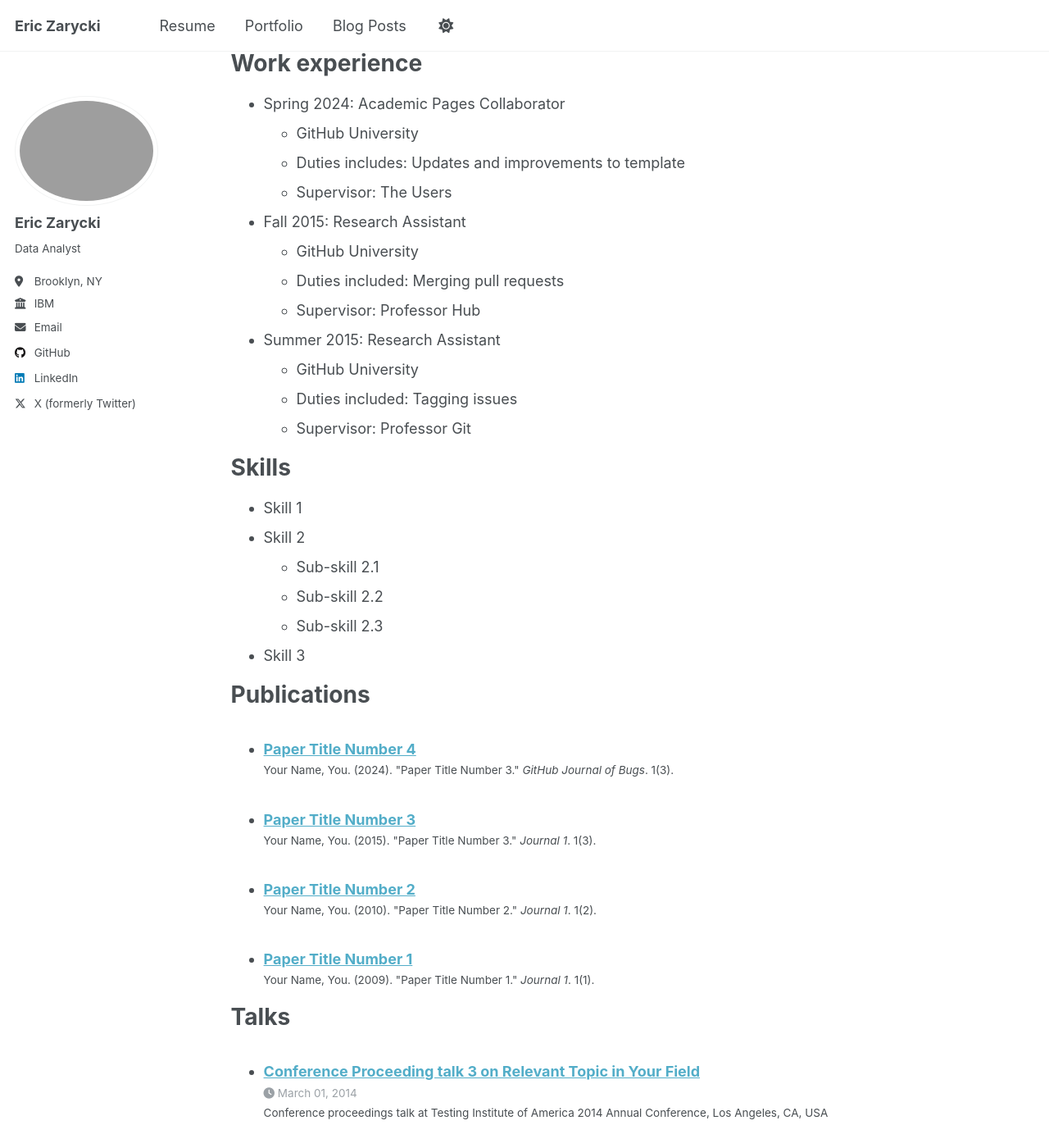
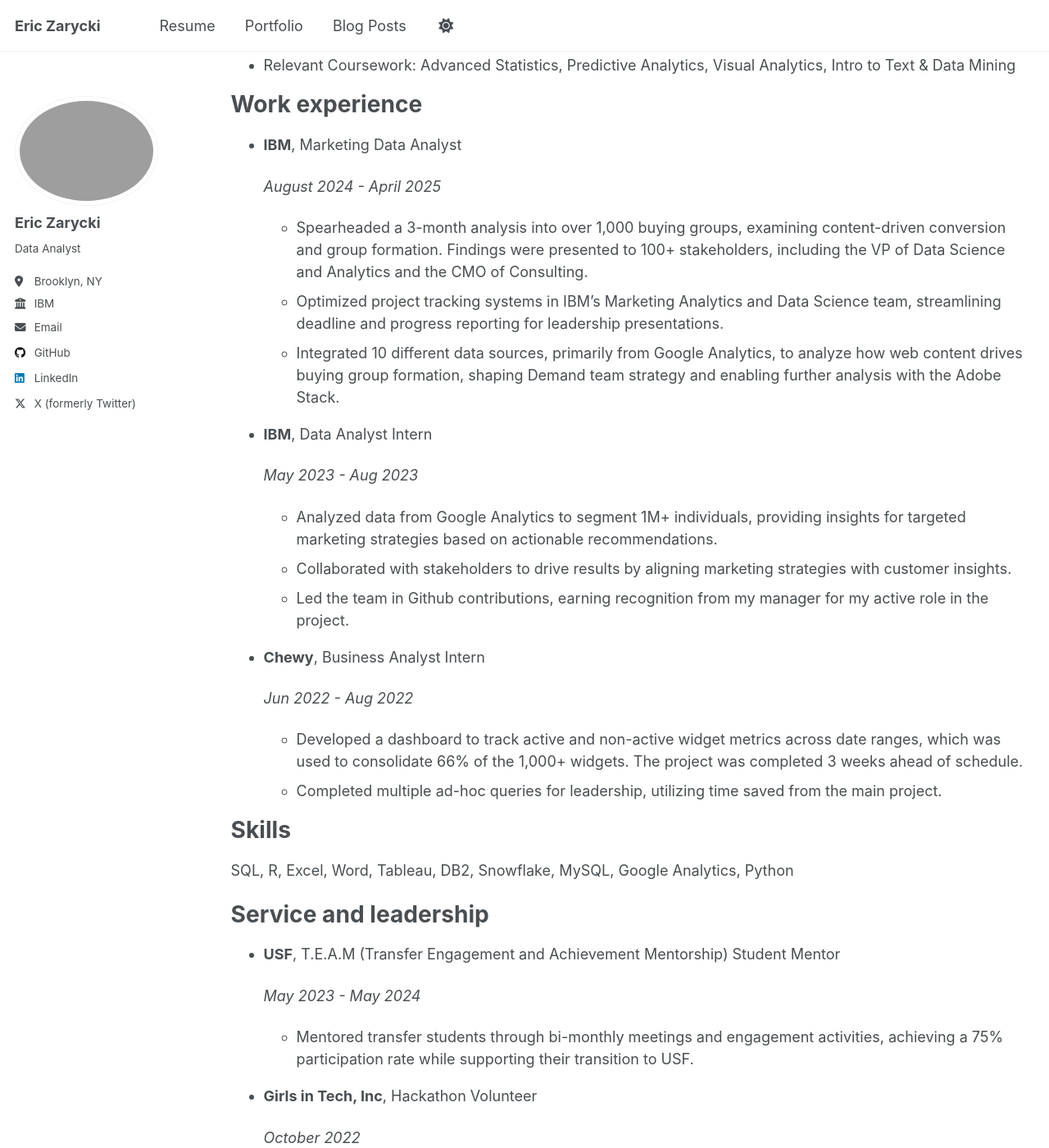
Before and after one commit to ericzarycki/ericzarycki.github.io, a Jekyll site: the page built from _pages/cv.md, in a window 1280 px wide and 1400 px high, scrolled down 249 px. Shown: the whole window at 82% size. Built offline with Jekyll 4.4.1, drawn with Linux system fonts in a browser that asks for light colours; some of the changed text lies outside the part shown.

Commit message:
resume update

```diff
--- a/_pages/cv.md
+++ b/_pages/cv.md
@@ -11,54 +11,60 @@ redirect_from:
 
 Education
 ======
-* Ph.D in Version Control Theory, GitHub University, 2018 (expected)
-* M.S. in Jekyll, GitHub University, 2014
-* B.S. in GitHub, GitHub University, 2012
+**University of South Florida**
+*Class of 2024*
+
+* B.S. in Information Science; Concentration in Data Science and Analytics
+* GPA: 3.84/4.0
+* Relevant Coursework: Advanced Statistics, Predictive Analytics, Visual Analytics, Intro to Text & Data Mining
 
 Work experience
 ======
-* Spring 2024: Academic Pages Collaborator
-  * GitHub University
-  * Duties includes: Updates and improvements to template
-  * Supervisor: The Users
+* **IBM**, Marketing Data Analyst
 
-* Fall 2015: Research Assistant
-  * GitHub University
-  * Duties included: Merging pull requests
-  * Supervisor: Professor Hub
+   *August 2024 - April 2025*
+  * Spearheaded a 3-month analysis into over 1,000 buying groups, examining content-driven conversion and group formation.
+Findings were presented to 100+ stakeholders, including the VP of Data Science and Analytics and the CMO of Consulting.
+  * Optimized project tracking systems in IBM’s Marketing Analytics and Data Science team, streamlining deadline and progress
+reporting for leadership presentations.
+  * Integrated 10 different data sources, primarily from Google Analytics, to analyze how web content drives buying group
+formation, shaping Demand team strategy and enabling further analysis with the Adobe Stack.
 
-* Summer 2015: Research Assistant
-  * GitHub University
-  * Duties included: Tagging issues
-  * Supervisor: Professor Git
+* **IBM**, Data Analyst Intern
+
+    *May 2023 - Aug 2023*
+  * Analyzed data from Google Analytics to segment 1M+ individuals, providing insights for targeted marketing strategies based
+on actionable recommendations.
+  * Collaborated with stakeholders to drive results by aligning marketing strategies with customer insights.
+  * Led the team in Github contributions, earning recognition from my manager for my active role in the project.
+
+* **Chewy**, Business Analyst Intern
+
+    *Jun 2022 - Aug 2022*
+  * Developed a dashboard to track active and non-active widget metrics across date ranges, which was used to consolidate 66%
+of the 1,000+ widgets. The project was completed 3 weeks ahead of schedule.
+  * Completed multiple ad-hoc queries for leadership, utilizing time saved from the main project.
 
 Skills
 ======
-* Skill 1
-* Skill 2
-  * Sub-skill 2.1
-  * Sub-skill 2.2
-  * Sub-skill 2.3
-* Skill 3
+SQL, R, Excel, Word, Tableau, DB2, Snowflake, MySQL, Google Analytics, Python
 
-Publications
-======
-  <ul>{% for post in site.publications reversed %}
-    {% include archive-single-cv.html %}
-  {% endfor %}</ul>
-
-Talks
-======
-  <ul>{% for post in site.talks reversed %}
-    {% include archive-single-talk-cv.html  %}
-  {% endfor %}</ul>
-
-Teaching
-======
-  <ul>{% for post in site.teaching reversed %}
-    {% include archive-single-cv.html %}
-  {% endfor %}</ul>
 
 Service and leadership
 ======
-* Currently signed in to 43 different slack teams
+* **USF**, T.E.A.M (Transfer Engagement and Achievement Mentorship) Student Mentor
+
+    *May 2023 - May 2024*
+  * Mentored transfer students through bi-monthly meetings and engagement activities, achieving a 75% participation rate while
+supporting their transition to USF.
+
+* **Girls in Tech, Inc**, Hackathon Volunteer
+
+    *October 2022*
+  * Reviewed 300+ participants’ code for quality and best practices and guided teams through a scavenger hunt.
+
+Awards
+========
+* 1st Place in Chewy’s National Case Competition (ChewyCase) out of 70 participants *(2022)*
+* Citizen Band Potawatomi Scholarship
+Recipient *(2021-2024)*
```
Also changed, not shown: other parts of _pages/cv.md (+1 -1 lines), _pages/about.md (+1 -2 lines), 1 other file.
